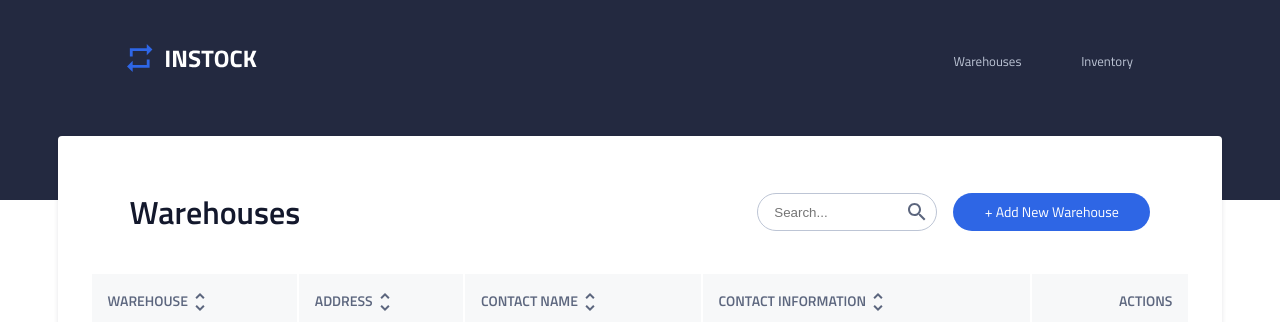
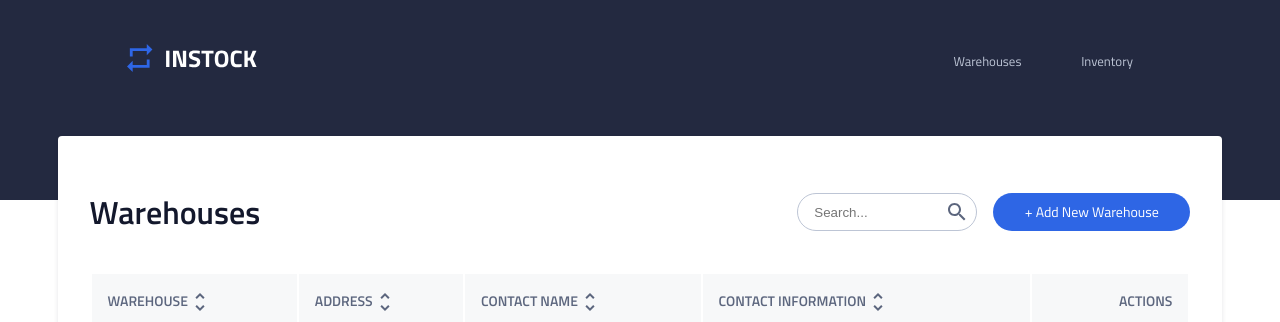
Before and after one commit to f2xiao/instock-frontend, a React (Create React App) app: page / in a window 1280 px wide. Shown: the top 322 px of the page. Built offline with nearby package versions, Linux system fonts and the light colour scheme; no server answers.

Commit message:
adjust some paddings

```diff
--- a/src/components/TableList/TableList.scss
+++ b/src/components/TableList/TableList.scss
@@ -9,7 +9,12 @@
       align-items: center;
       justify-content: space-between;
     }
-    @include responsive-property(padding, $padding-m, $padding-t, $padding-d);
+    @include responsive-property(
+      padding,
+      $padding-m 0,
+      $padding-t 0,
+      $padding-d 0
+    );
   }
   &__form {
     @include flex;
```
